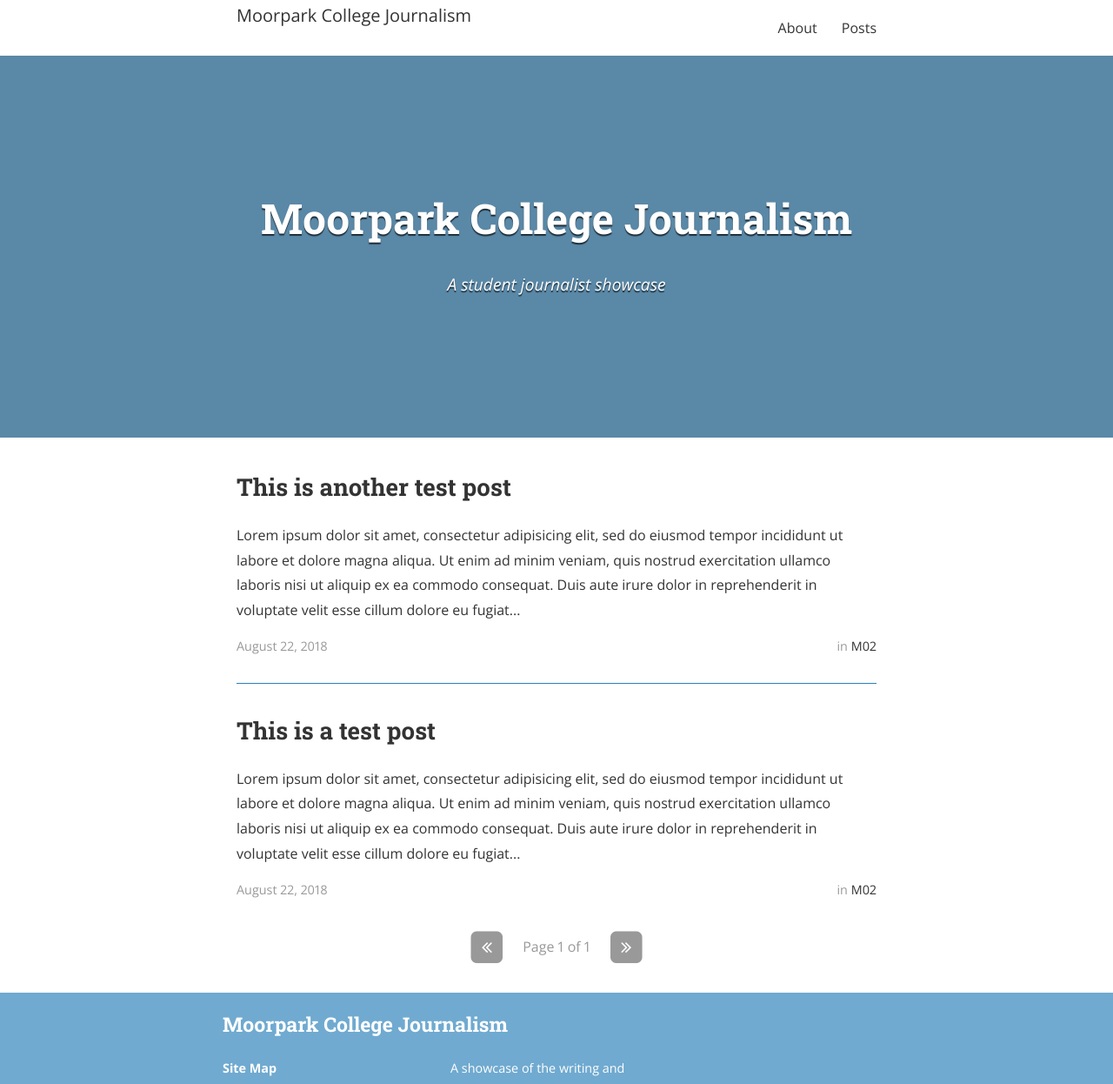
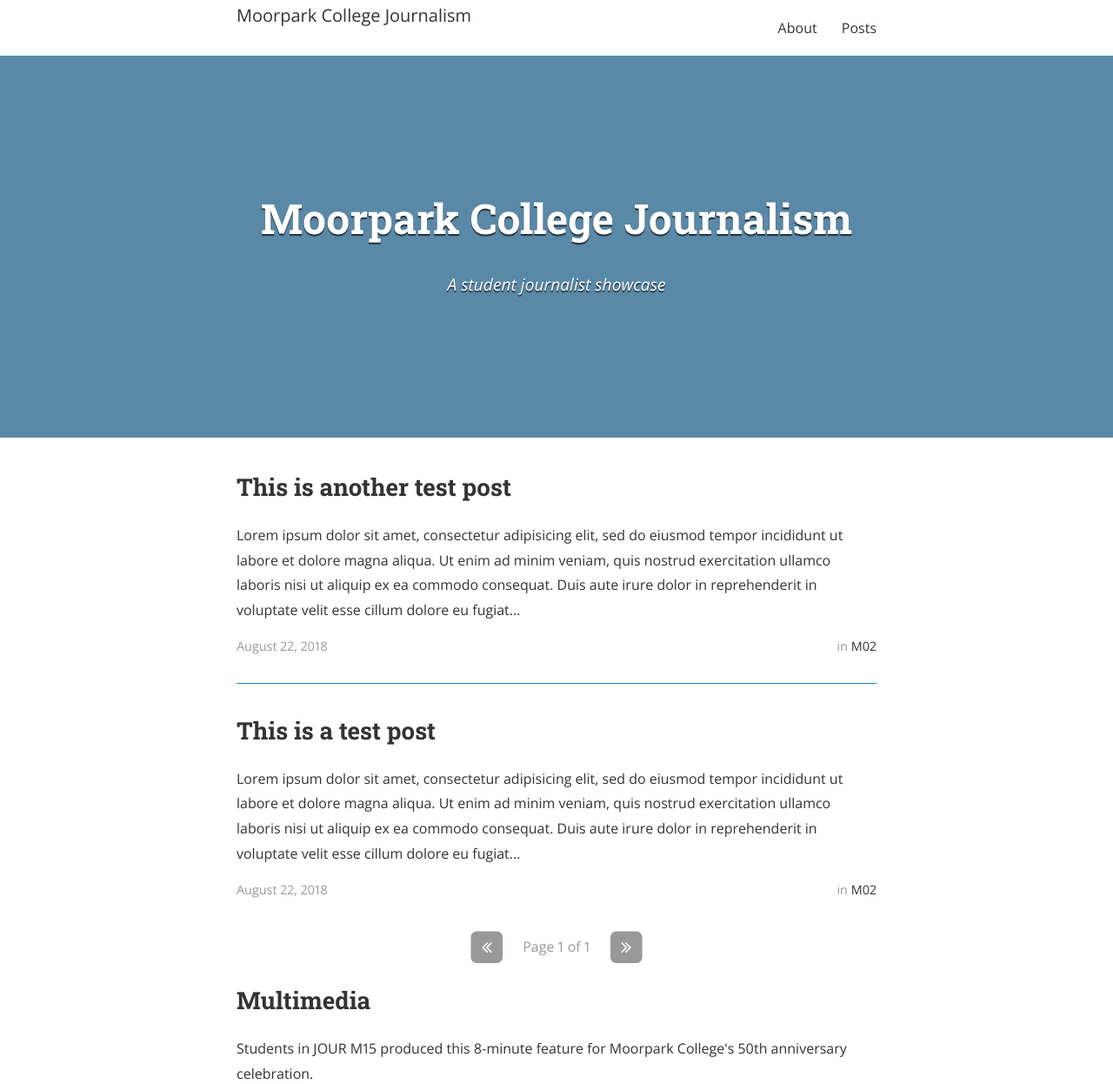
Before and after one commit to seangreene/mcjournalism, a Jekyll site: the page built from index.html, in a window 1280 px wide. Shown: the top 1246 px of the page at 87% size. Built offline with Jekyll 4.4.1, drawn with Linux system fonts in a browser that asks for light colours; nearby versions of some CDN libraries; the list of posts is cut into pages by our own code; a style sheet for code colours, icons or effects is not loaded.

Commit message:
multimedia section

```diff
--- a/index.html
+++ b/index.html
@@ -82,5 +82,10 @@
   </p>
 </nav>
 
+<h2>Multimedia</h2>
+<p>Students in JOUR M15 produced this 8-minute feature for Moorpark College's 50th anniversary celebration.</p>
+
+<style>.embed-container { position: relative; padding-bottom: 56.25%; height: 0; overflow: hidden; max-width: 100%; } .embed-container iframe, .embed-container object, .embed-container embed { position: absolute; top: 0; left: 0; width: 100%; height: 100%; }</style><div class='embed-container'><iframe src='https://www.youtube.com/embed/7cYwi-WGFTg' frameborder='0' allowfullscreen></iframe></div>
+
 </div>
 </div>
```
